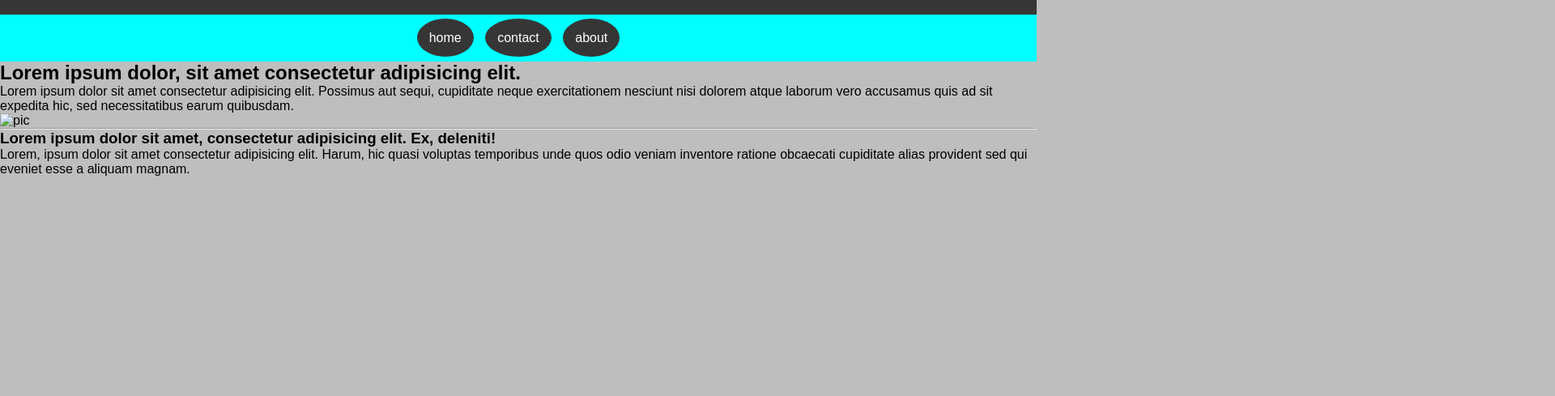
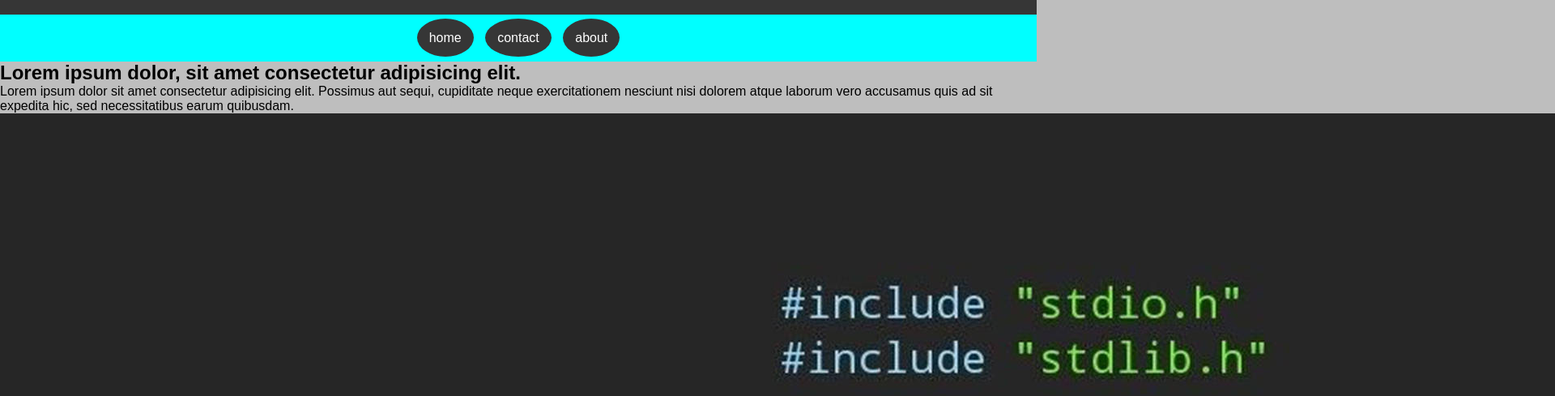
Before and after one commit to moeinparvizi/front-end-practice, a plain HTML site: page css/moein parvizi - web14 - episode6 (css)/index.html in a window 1280 px wide. Shown: the part 127-616 px from the top of the page at 81% size, 1920 px wide, since content can reach past the window. Drawn offline with Linux system fonts and the light colour scheme.

Commit message:
add picture in article

```diff
--- a/css/moein parvizi - web14 - episode6 (css)/index.html
+++ b/css/moein parvizi - web14 - episode6 (css)/index.html
@@ -24,7 +24,7 @@
             <article>
                 <h2>Lorem ipsum dolor, sit amet consectetur adipisicing elit.</h2>
                 <p>Lorem ipsum dolor sit amet consectetur adipisicing elit. Possimus aut sequi, cupiditate neque exercitationem nesciunt nisi dolorem atque laborum vero accusamus quis ad sit expedita hic, sed necessitatibus earum quibusdam.</p>
-                <img src="media/pi1.jpg" alt="pic">
+                <img src="media/pic1.jpg" alt="pic">
             </article>
         </section>
         <hr>
```
